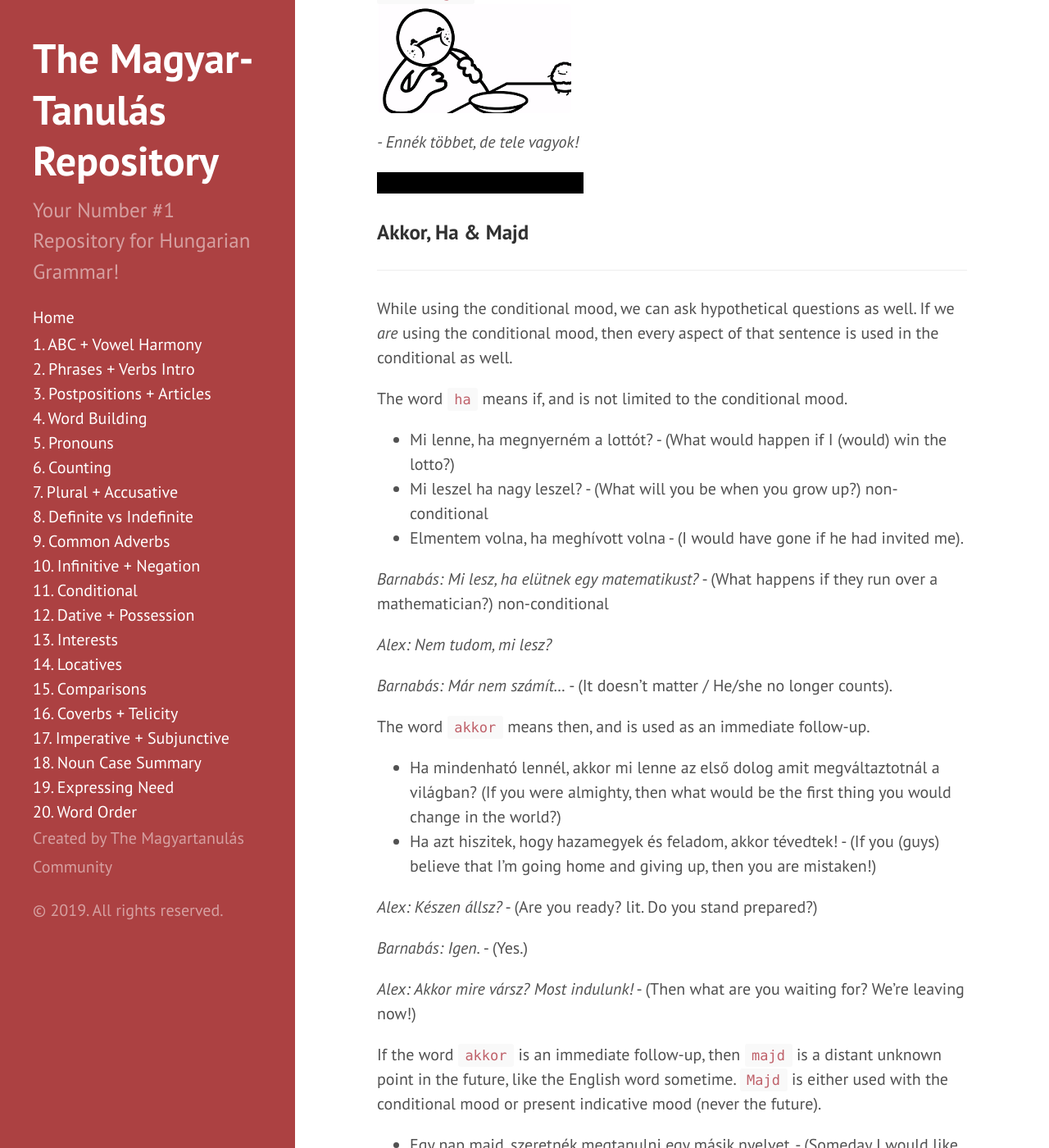
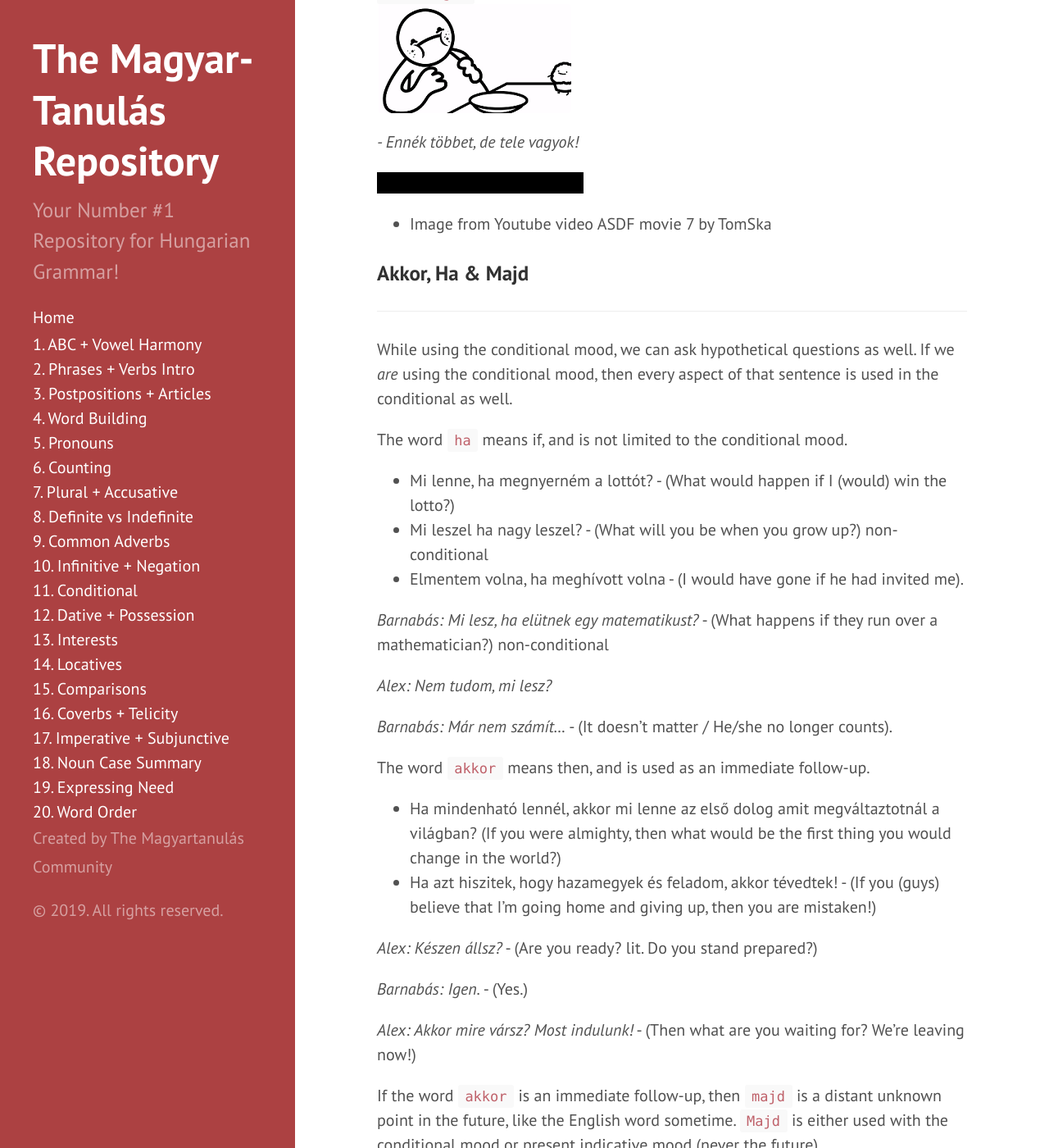
Before and after one commit to Magyartanulas/magyartanulas.github.io, a Jekyll site: the page built from conditional_mood.md, in a window 1280 px wide and 1400 px high, scrolled down 2406 px. Shown: the whole window at 82% size. Built offline with Jekyll 4.4.1, drawn with Linux system fonts in a browser that asks for light colours; comment, search, counter and statistics services are not loaded; some of the changed lines change nothing that is shown.

Commit message:
Update conditional_mood.md

```diff
--- a/conditional_mood.md
+++ b/conditional_mood.md
@@ -68,6 +68,8 @@
 
 <span class="spoiler">I would eat more, but I'm full!</span>
 
+* Image from Youtube video ASDF movie 7 by TomSka
+
 ### Akkor, Ha & Majd
 ---
 
@@ -103,7 +105,7 @@
 
 ### Listening
 
-Gabriel and Hector are talking, try to work out what they are saying!
+Gabriel and Hector are talking, try to work out what they are saying! [Source:](https://www.youtube.com/watch?v=RtaywtE9Rkc)
 
 <audio controls><source src="https://magyartanulas.github.io/public/anya.mp3" type="audio/mpeg">Your browser does not support the audio element.</audio>
 
```
